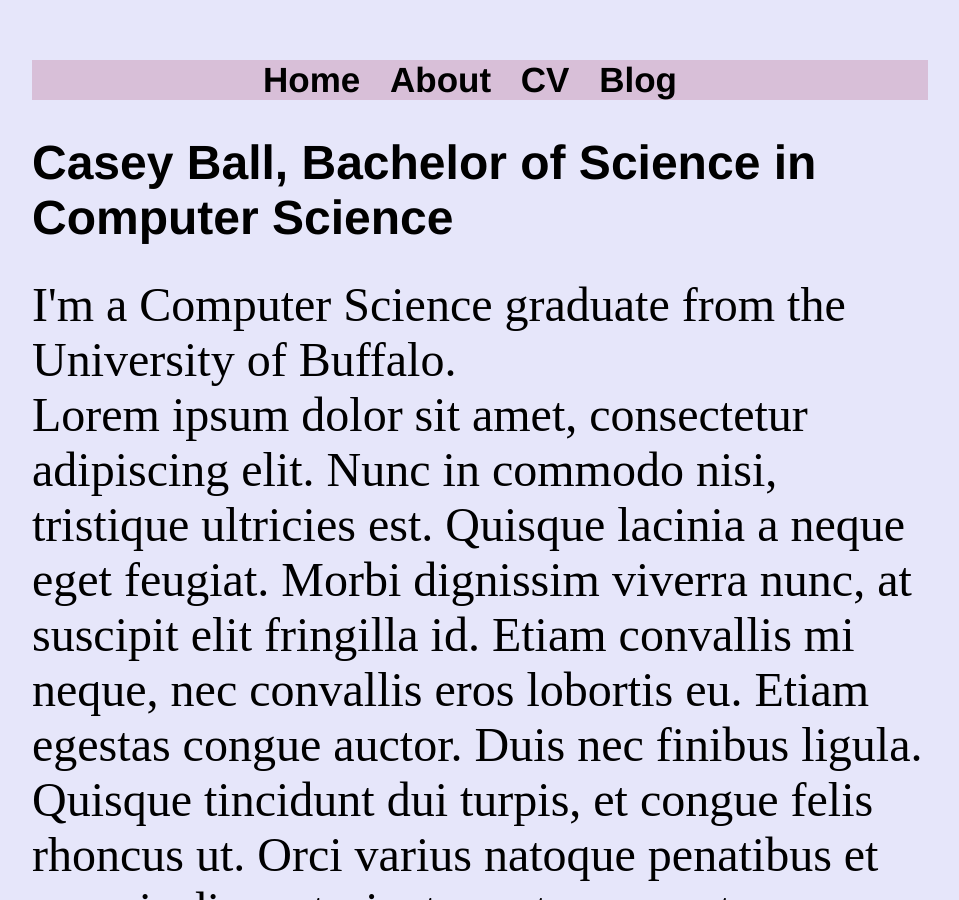
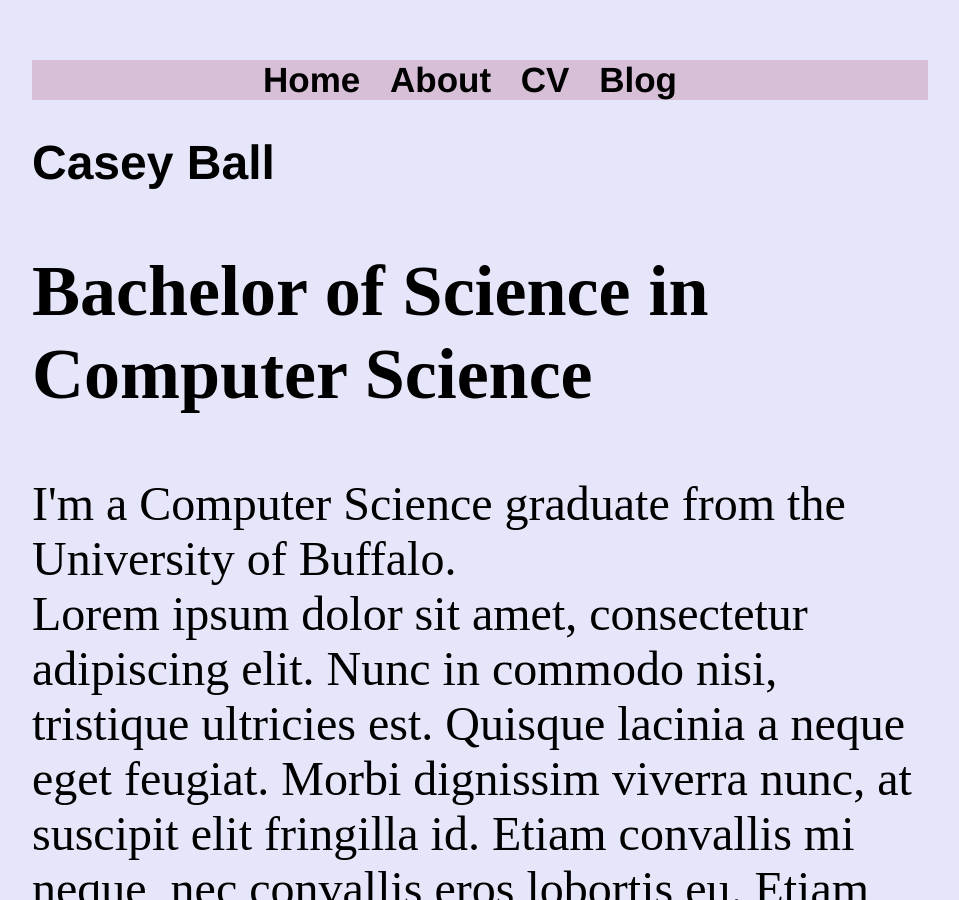
Before and after one commit to cmball2/github.io, a Jekyll site: the page built from index.html, in a window 1280 px wide and 900 px high. Shown: the whole window, without its empty margins (160-1119 px from the left). Built offline with Jekyll 4.4.1, drawn with Linux system fonts in a browser that asks for light colours.

Commit message:
Update index.html

```diff
--- a/index.html
+++ b/index.html
@@ -3,9 +3,11 @@ layout: default
 title: Casey Ball
 ---
 <div class="blurb">
-	<h1>Casey Ball, Bachelor of Science in Computer Science </h1>
+	<h1>Casey Ball</h1>
+	<FONT SIZE=20px>
+	<h2>Bachelor of Science in Computer Science</h2>
 	<FONT COLOR=#000000>
-	<FONT SIZE=20px>
+	<FONT SIZE=10px>
 	<p1>I'm a Computer Science graduate from the University of Buffalo.</p1>
 	<br>
 	<p2>Lorem ipsum dolor sit amet, consectetur adipiscing elit. Nunc in commodo nisi, tristique ultricies est. Quisque lacinia a neque eget feugiat. Morbi dignissim viverra nunc, at suscipit elit fringilla id. Etiam convallis mi neque, nec convallis eros lobortis eu. Etiam egestas congue auctor. Duis nec finibus ligula. Quisque tincidunt dui turpis, et congue felis rhoncus ut. Orci varius natoque penatibus et magnis dis parturient montes, nascetur ridiculus mus. Curabitur dignissim nec est id sollicitudin. Proin id lorem mi.</p2>
```
